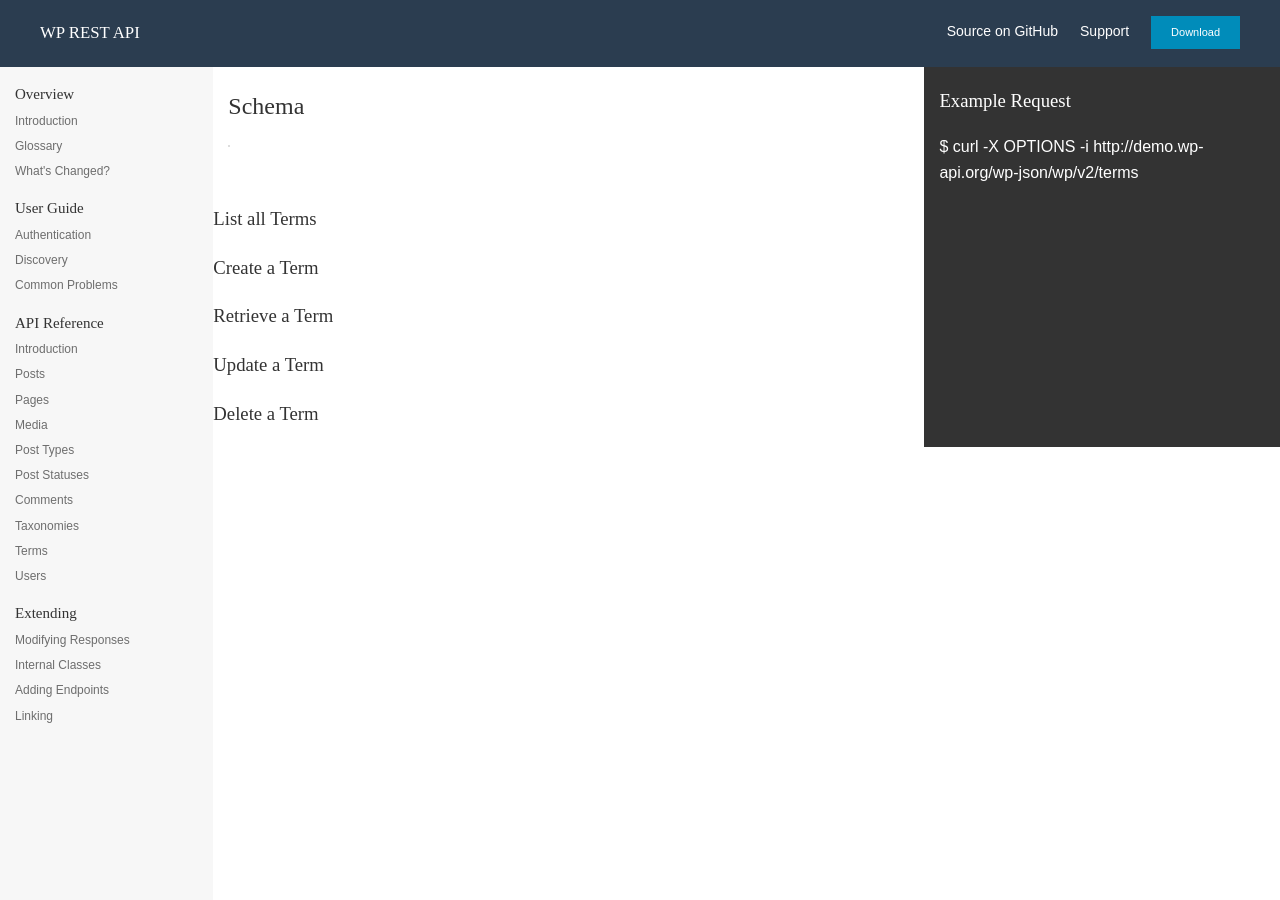
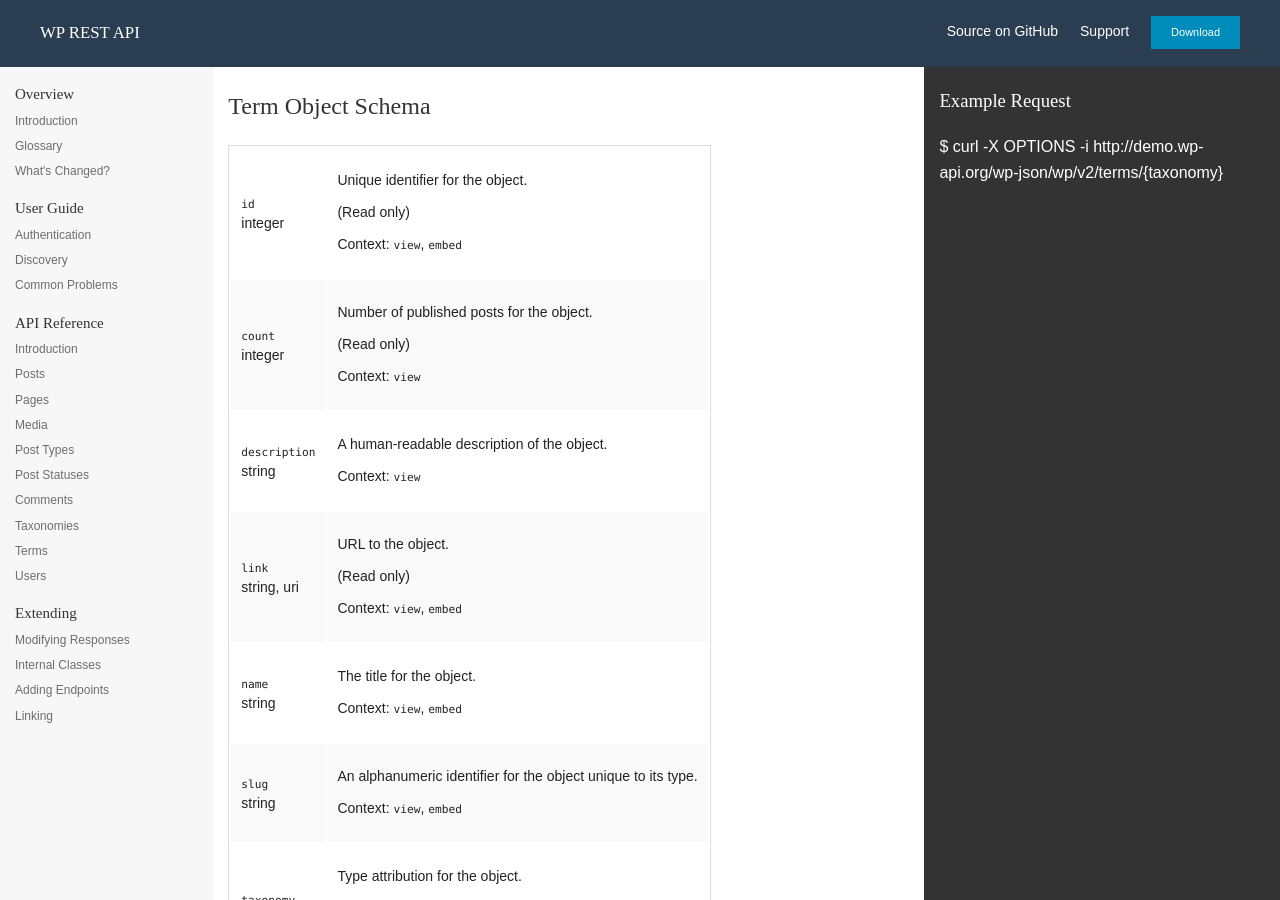
Before and after one commit to WP-API/docs-v2, a Jekyll site: the page built from reference/terms/index.md, in a window 1280 px wide and 900 px high. Built offline with Jekyll 4.4.1, drawn with Linux system fonts in a browser that asks for light colours; Markdown is read by kramdown in place of the engine named in the settings; some of the changed text lies outside the part shown.

Commit message:
Add the Taxonomy Terms endpoint schema and POST attributes

```diff
--- a/_data/terms.json
+++ b/_data/terms.json
@@ -1,3 +1,141 @@
-[
-
-]
+{
+	"namespace": "wp/v2",
+  "methods": [
+    "GET",
+    "POST"
+  ],
+  "endpoints": [
+    {
+      "methods": [
+        "GET"
+      ],
+      "args": {
+        "page": {
+          "required": false,
+          "default": 1
+        },
+        "per_page": {
+          "required": false,
+          "default": 10
+        },
+        "search": {
+          "required": false
+        },
+        "order": {
+          "required": false,
+          "default": "asc"
+        },
+        "orderby": {
+          "required": false,
+          "default": "name"
+        },
+        "parent": {
+          "required": false
+        }
+      }
+    },
+    {
+      "methods": [
+        "POST"
+      ],
+      "args": {
+        "description": {
+          "required": false
+        },
+        "name": {
+          "required": true
+        },
+        "slug": {
+          "required": false
+        },
+        "parent": {
+          "required": false
+        }
+      }
+    }
+  ],
+  "schema": {
+    "$schema": "http://json-schema.org/draft-04/schema#",
+    "title": "term",
+    "type": "object",
+    "properties": {
+      "id": {
+        "description": "Unique identifier for the object.",
+        "type": "integer",
+        "context": [
+          "view",
+          "embed"
+        ],
+        "readonly": true
+      },
+      "count": {
+        "description": "Number of published posts for the object.",
+        "type": "integer",
+        "context": [
+          "view"
+        ],
+        "readonly": true
+      },
+      "description": {
+        "description": "A human-readable description of the object.",
+        "type": "string",
+        "context": [
+          "view"
+        ]
+      },
+      "link": {
+        "description": "URL to the object.",
+        "type": "string",
+        "format": "uri",
+        "context": [
+          "view",
+          "embed"
+        ],
+        "readonly": true
+      },
+      "name": {
+        "description": "The title for the object.",
+        "type": "string",
+        "context": [
+          "view",
+          "embed"
+        ],
+        "required": true
+      },
+      "slug": {
+        "description": "An alphanumeric identifier for the object unique to its type.",
+        "type": "string",
+        "context": [
+          "view",
+          "embed"
+        ]
+      },
+      "taxonomy": {
+        "description": "Type attribution for the object.",
+        "type": "string",
+        "enum": [
+          "category",
+          "post_tag",
+          "nav_menu",
+          "link_category",
+          "post_format"
+        ],
+        "context": [
+          "view",
+          "embed"
+        ],
+        "readonly": true
+      },
+      "parent": {
+        "description": "The ID for the parent of the object.",
+        "type": "integer",
+        "context": [
+          "view"
+        ]
+      }
+    }
+  },
+  "_links": {
+    "self": "http://wpapi.dev/wp-json/wp/v2/terms/category"
+  }
+}
--- a/reference/terms/index.md
+++ b/reference/terms/index.md
@@ -7,7 +7,7 @@ resource: Term
 
 <section class="route">
 	<div class="primary">
-		<h2>Schema</h2>
+		<h2>{{ page.resource }} Object Schema</h2>
 		<table class="attributes">
 			{% for property in site.data.terms.schema.properties %}
 				<tr>
@@ -38,16 +38,79 @@ resource: Term
 	<div class="secondary">
 		<h3>Example Request</h3>
 
-		$ curl -X OPTIONS -i http://demo.wp-api.org/{{ page.route_path }}
+		$ curl -X OPTIONS -i http://demo.wp-api.org/{{ page.route_path }}/{taxonomy}
+	</div>
+</section>
+<section class="route">
+	<h2>List all Taxonomy {{ page.resource }}s</h2>
+
+	<div class="primary">
+		<h3>Arguments</h3>
+		<table class="arguments">
+			{% for arg in site.data.terms.endpoints[0].args %}
+				<tr>
+					<td>
+						<code>{{ arg[0] }}</code><br />
+					</td>
+					<td>
+						<p class="required">
+							Required: {{ arg[1].required }}
+						</p>
+						<p class="default">
+							{% if arg[1].default %}
+								Default: <code>{{ arg[1].default }}</code>
+							{% endif %}
+						</p>
+					</td>
+				</tr>
+			{% endfor %}
+		</table>
+	</div>
+	<div class="secondary">
+		<h3>Definition</h3>
+
+		<code> {{ site.data.terms.endpoints[0].methods[0] }} http://demo.wp-api.org/wp-json/wp/v2/terms/{taxonomy}</code>
+
+		<h3>Example Request</h3>
+
+		<code>$ curl http://demo.wp-api.org/{{ page.route_path}}/{taxonomy}</code>
 	</div>
 </section>
 
-### List all {{ page.resource }}s
+<section class="route">
+	<h2>Create a Taxonomy {{ page.resource }}</h2>
 
-### Create a {{ page.resource }}
+	<div class="primary">
+		<h3>Arguments</h3>
+		<table class="arguments">
+			{% for arg in site.data.terms.endpoints[1].args %}
+				<tr>
+					<td>
+						<code>{{ arg[0] }}</code><br />
+					</td>
+					<td>
+						<p class="required">
+							Required: {{ arg[1].required }}
+						</p>
+						<p class="default">
+							{% if arg[1].default %}
+								Default: <code>{{ arg[1].default }}</code>
+							{% endif %}
+						</p>
+					</td>
+				</tr>
+			{% endfor %}
+		</table>
+	</div>
+	<div class="secondary">
+		<h3>Definition</h3>
 
-### Retrieve a {{ page.resource }}
+		<code> {{ site.data.terms.endpoints[1].methods[0] }} http://demo.wp-api.org/{{ page.route_path }}/{taxonomy}</code>
 
-### Update a {{ page.resource }}
+	</div>
+</section>
+### Retrieve a Taxonomy {{ page.resource }}
 
-### Delete a {{ page.resource }}
+### Update a Taxonomy {{ page.resource }}
+
+### Delete a Taxonomy {{ page.resource }}
```
Also changed, not shown: regenerate.rb (+15 -3 lines).
